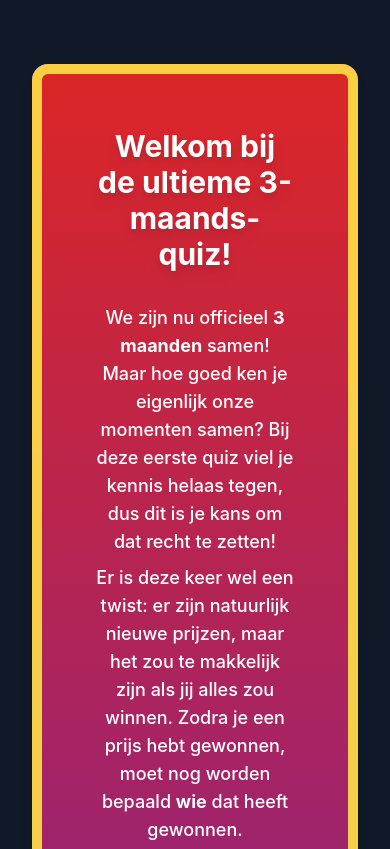
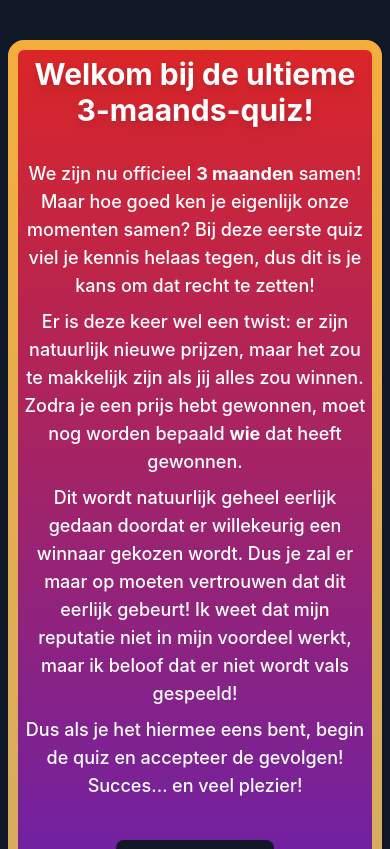
Before and after one commit to JeremyvanCampen/we-live-in-time, a React (Vite) app: page /anniversary-3-months in a window 390 px wide. Shown: the top 849 px of the page. Built offline with nearby package versions, Linux system fonts and the light colour scheme.

Commit message:
Adjusted mobile padding

```diff
--- a/src/routes/anniversary-3-months.tsx
+++ b/src/routes/anniversary-3-months.tsx
@@ -630,11 +630,11 @@ function AnniversaryThreeMonths() {
             </div>
           </>
         ) : (
-          <div className="relative flex flex-col items-center justify-center min-h-screen bg-gray-900 p-8">
+          <div className="relative flex flex-col items-center justify-center min-h-screen bg-gray-900 p-2 md:p-8">
             {/* Glowing Frame */}
             <div
               className="relative bg-gradient-to-b from-red-600 to-purple-800 rounded-2xl shadow-lg
-              px-16 py-16 text-center text-white max-w-3xl gap-4 flex flex-col"
+              px-4 py-4 md:px-16 md:py-16 text-center text-white max-w-3xl gap-4 flex flex-col"
             >
               {/* Lampjes */}
               <div
```
